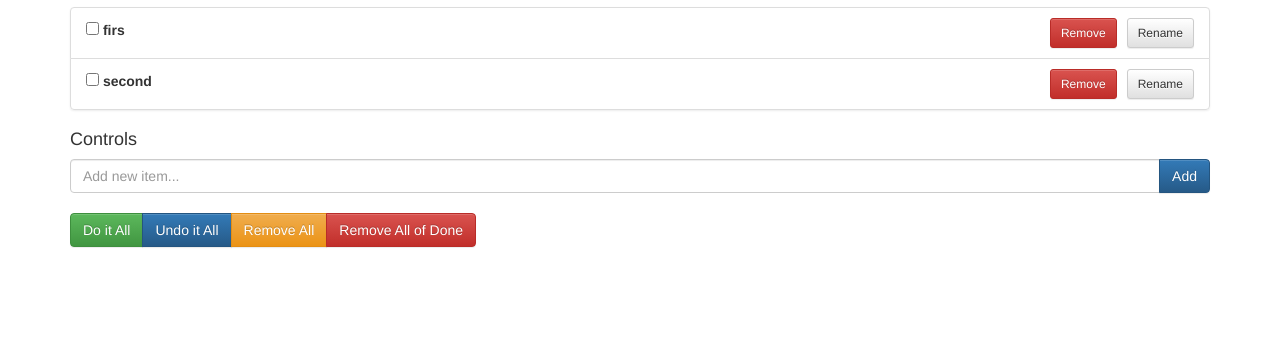
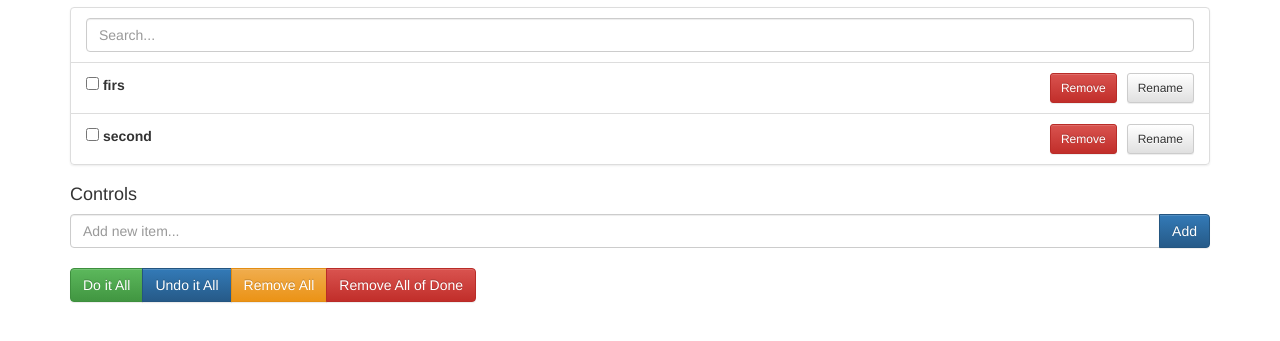
Before and after one commit to ik0oo/todo_angular, a website: page index.html in a window 1280 px wide. Shown: the part 63-404 px from the top of the page. Drawn offline with nearby package versions, Linux system fonts and the light colour scheme; some packages are replaced by stand-ins of ours.

Commit message:
filter add

```diff
--- a/app/templates/todo.html
+++ b/app/templates/todo.html
@@ -1,8 +1,9 @@
 <h1>{{title}}</h1>
 <ul class="list-group">
+	<li class="list-group-item"><input type="text" placeholder="Search..." class="form-control" ng-model="search"/></li>
 	<li
 		class="list-group-item"
-		ng-repeat="item in items">
+		ng-repeat="item in items | filter:search">
 
 		<input
 			id="checkbox{{$index}}"
```
Also changed, not shown: 1 other file.
